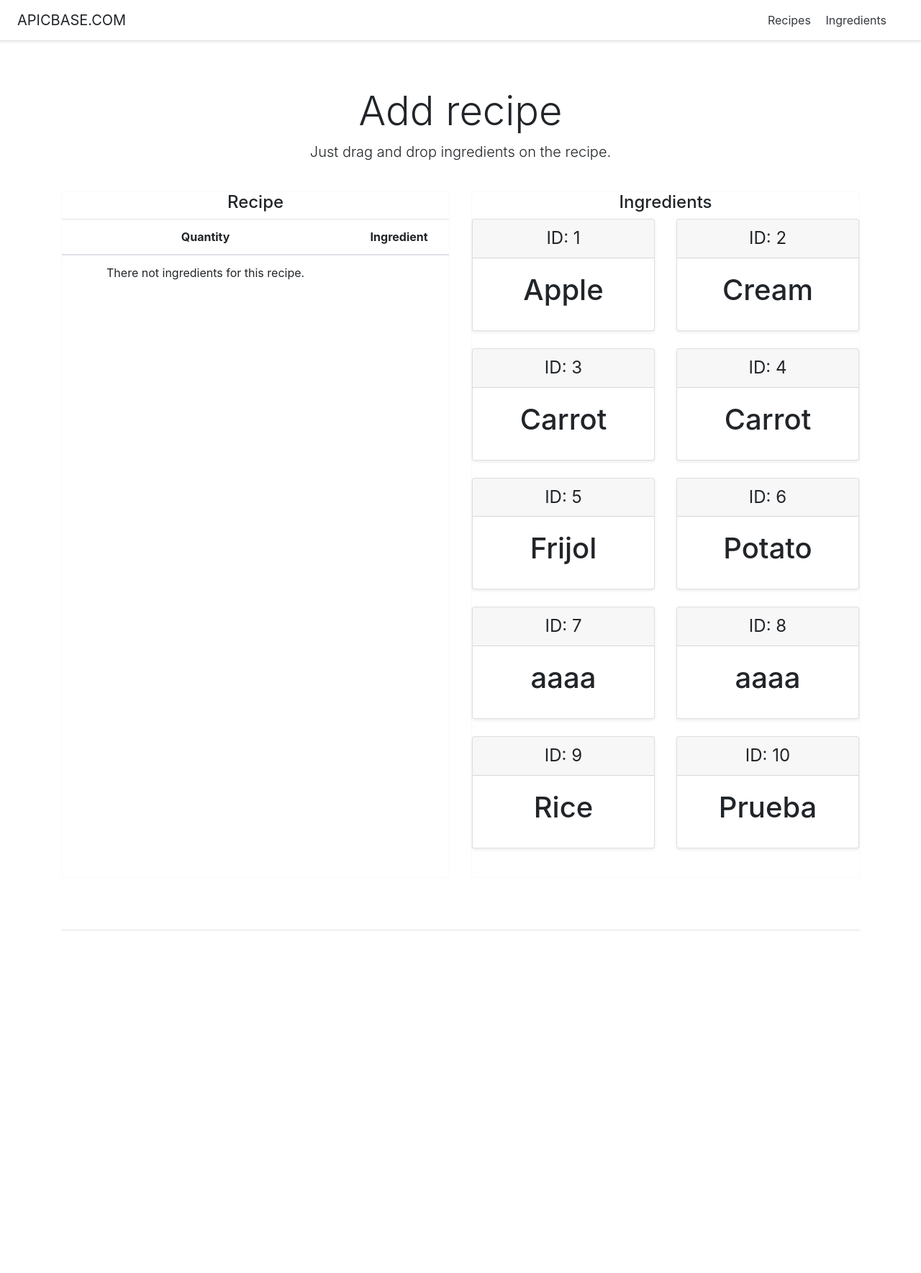
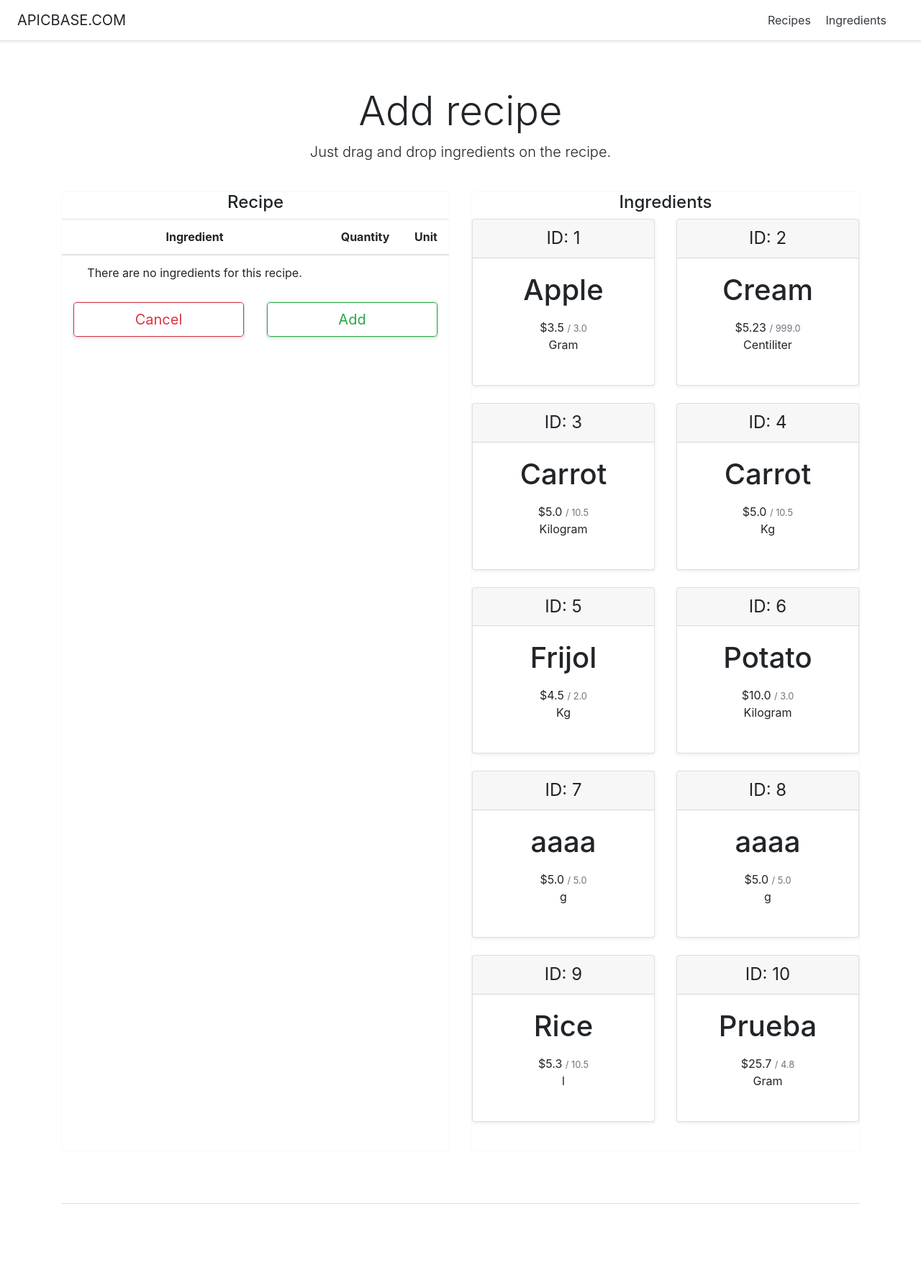
Before and after one commit to ardilafabian/Recipe-Manager-Application, a Django app: page /recipeManager/add/ in a window 1280 px wide. Shown: the whole page at 72% size. Before the commit the page ends 1293 px from the top, so only its background shows below. Run offline with Django 3.2, Linux system fonts and the light colour scheme; data comes from the database, SQL or seed files in the repository; both versions use the stored data as it was after the commit; some libraries are stand-ins or nearby versions.

Commit message:
Add unit field to table of ingredients

```diff
--- a/recipeManager/static/recipeManager/addRecipe.js
+++ b/recipeManager/static/recipeManager/addRecipe.js
@@ -19,10 +19,12 @@ function drop(ev) {
   }
 
   var tr = document.createElement('tr');
+  var td2 = tr.appendChild(document.createElement('td'));
+  td2.innerHTML = $("#name"+ data)[0].innerHTML;
   var td1 = tr.appendChild(document.createElement('td'));
   td1.innerHTML = 1.0;
-  var td2 = tr.appendChild(document.createElement('td'));
-  td2.innerHTML = $("#name"+ data)[0].innerHTML;
+  var td3 = tr.appendChild(document.createElement('td'));
+  td3.innerHTML = $("#unit"+ data)[0].innerHTML;
 
   var table = document.getElementById("table");
 
--- a/recipeManager/templates/recipeManager/addRecipe.html
+++ b/recipeManager/templates/recipeManager/addRecipe.html
@@ -44,20 +44,33 @@
                <table id="table" class="table table-hover" ondrop="drop(event)" ondragover="allowDrop(event)">
                   <thead>
                      <tr>
+                        <th scope="col">Ingredient</th>
                         <th scope="col">Quantity</th>
-                        <th scope="col">Ingredient</th>
+                        <th scope="col">Unit</th>
                      </tr>
                   </thead>
                   <tbody>
                     <tr id="empty">
                       <td>
-                          There not ingredients for this recipe.
+                          There are no ingredients for this recipe.
                       </td>
                     </tr>
                   </tbody>
                </table>
+               <div class="container">
+                  <div class="card-deck mb-3 text-center">
+                     <div id="cancelButtonSection" class="card mb-4 shadow-sm">
+                        <a href="{% url 'recipeManager:index' %}" style="text-decoration:none;">
+                          <button type="button" class="btn btn-lg btn-block btn-outline-danger">Cancel</button>
+                        </a>
+                     </div>
+                     <div id="saveButtonSection" class="card mb-4 shadow-sm">
+                        <button id="saveButton" class="btn btn-lg btn-block btn-outline-success">Add</button>
+                     </div>
+                  </div>
+               </div>
             </div>
-            <div class="card mb-4 border-light scrollspy-example" data-offset="0" data-spy="scroll">
+            <div class="card mb-4 border-light">
                 <h4>Ingredients</h4>
                <div class="card-deck mb-3 text-center">
                   <!--<div class="card-header">
@@ -71,6 +84,10 @@
                      </div>
                      <div class="card-body">
                         <h1 id="name{{ ingredient.id }}" class="card-title pricing-card-title">{{ ingredient.name }}</h1>
+                        <ul class="list-unstyled mt-3 mb-4">
+                           <li>${{ ingredient.cost }} <small class="text-muted">/ {{ ingredient.amount }}</small></li>
+                           <li id="unit{{ ingredient.id }}">{{ ingredient.get_unit_display }}</li>
+                        </ul>
                      </div>
                   </div>
                   {% endfor %}
```
Also changed, not shown: db.sqlite3.
